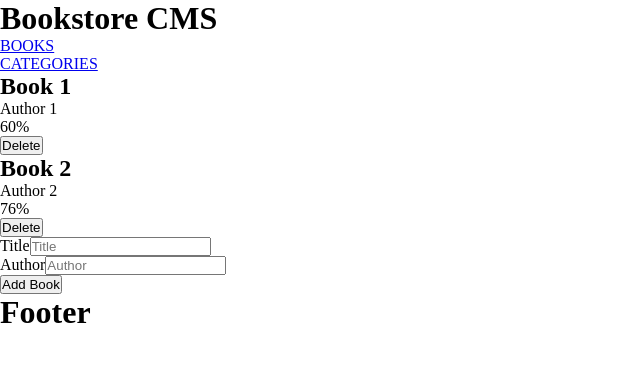
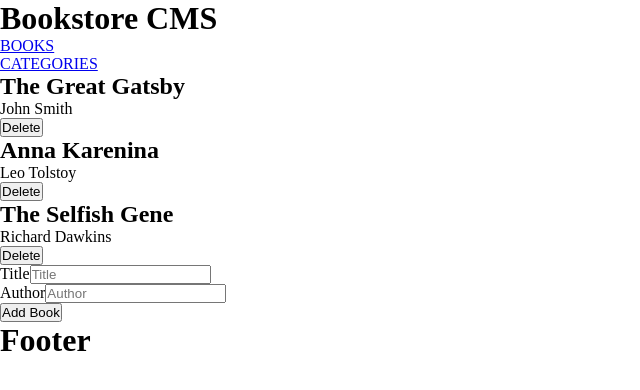
Before and after one commit to Alejuda/Bookstore, a React (Create React App) app: page / in a window 1280 px wide. Shown: the top 390 px of the page, without its empty margins (0-640 px from the left). Built offline with nearby package versions, Linux system fonts and the light colour scheme.

Commit message:
Modified bookList and addForm components to dispatch the add action from the form

```diff
--- a/src/components/AddForm.js
+++ b/src/components/AddForm.js
@@ -1,29 +1,48 @@
-import PropTypes from 'prop-types';
+import { useDispatch } from "react-redux";
+import { addBook } from "../redux/books/booksSlice";
+import { useState } from 'react';
+import { v4 as uuidv4 } from 'uuid';
 
-const AddForm = ({
-  handleAdd, handleTitle, handleAuthor, title, author,
-}) => (
+const AddForm = () => {
+  const [title, setTitle] = useState('');
+  const [author, setAuthor] = useState('');
+
+  const dispatch = useDispatch();
+
+  const handleTitleChange = (e) => {
+    setTitle(e.target.value);
+  };
+
+  const handleAuthorChange = (e) => {
+    setAuthor(e.target.value);
+  };
+
+  const handleAdd = (e) => {
+    e.preventDefault();
+    const newBook = {
+      item_id: uuidv4(),
+      title,
+      author,
+    };
+    dispatch(addBook(newBook));
+    setTitle('');
+    setAuthor('');
+  }
+
+  return (
   <form onSubmit={handleAdd}>
     <label htmlFor="bookTitle">
       Title
-      <input type="text" id="bookTitle" placeholder="Title" value={title} onChange={handleTitle} />
+      <input type="text" id="bookTitle" placeholder="Title" value={title} onChange={handleTitleChange} />
     </label>
     <br />
     <label htmlFor="bookAuthor">
       Author
-      <input type="text" id="bookAuthor" placeholder="Author" value={author} onChange={handleAuthor} />
+      <input type="text" id="bookAuthor" placeholder="Author" value={author} onChange={handleAuthorChange} />
     </label>
     <br />
     <button type="submit">Add Book</button>
   </form>
-);
+);}
 
 export default AddForm;
-
-AddForm.propTypes = {
-  handleAdd: PropTypes.func.isRequired,
-  handleTitle: PropTypes.func.isRequired,
-  handleAuthor: PropTypes.func.isRequired,
-  title: PropTypes.string.isRequired,
-  author: PropTypes.string.isRequired,
-};
--- a/src/components/BookList.js
+++ b/src/components/BookList.js
@@ -1,75 +1,19 @@
-import { useState } from 'react';
-import { v4 as uuidv4 } from 'uuid';
 import Book from './Book';
 import AddForm from './AddForm';
+import { useSelector } from "react-redux";
+
 
 const BookList = () => {
-  const [books, setBooks] = useState([
-    {
-      id: uuidv4(),
-      title: 'Book 1',
-      author: 'Author 1',
-      progress: '60%',
-    },
-    {
-      id: uuidv4(),
-      title: 'Book 2',
-      author: 'Author 2',
-      progress: '76%',
-    },
-  ]);
-  const [title, setTitle] = useState('');
-  const [author, setAuthor] = useState('');
-
-  const handleDelete = (id) => {
-    const newBooks = books.filter((book) => book.id !== id);
-    setBooks(newBooks);
-    return books;
-  };
-
-  const handleTitleChange = (e) => {
-    setTitle(e.target.value);
-  };
-
-  const handleAuthorChange = (e) => {
-    setAuthor(e.target.value);
-  };
-
-  const handleAddBook = (e) => {
-    e.preventDefault();
-    const newBook = {
-      id: uuidv4(),
-      title,
-      author,
-      progress: '0%',
-    };
-    setBooks([...books, newBook]);
-
-    setTitle('');
-    setAuthor('');
-  };
+  const books = useSelector((store) => store.books);
 
   return (
     <section>
       <div className="books-container">
         {books.map((book) => (
-          <Book
-            key={book.id}
-            id={book.id}
-            title={book.title}
-            author={book.author}
-            progress={book.progress}
-            handleDelete={handleDelete}
-          />
+          <Book key={book.item_id} {...book} />
         ))}
       </div>
-      <AddForm
-        handleAdd={handleAddBook}
-        handleTitle={handleTitleChange}
-        handleAuthor={handleAuthorChange}
-        title={title}
-        author={author}
-      />
+      <AddForm />
     </section>
   );
 };
```
